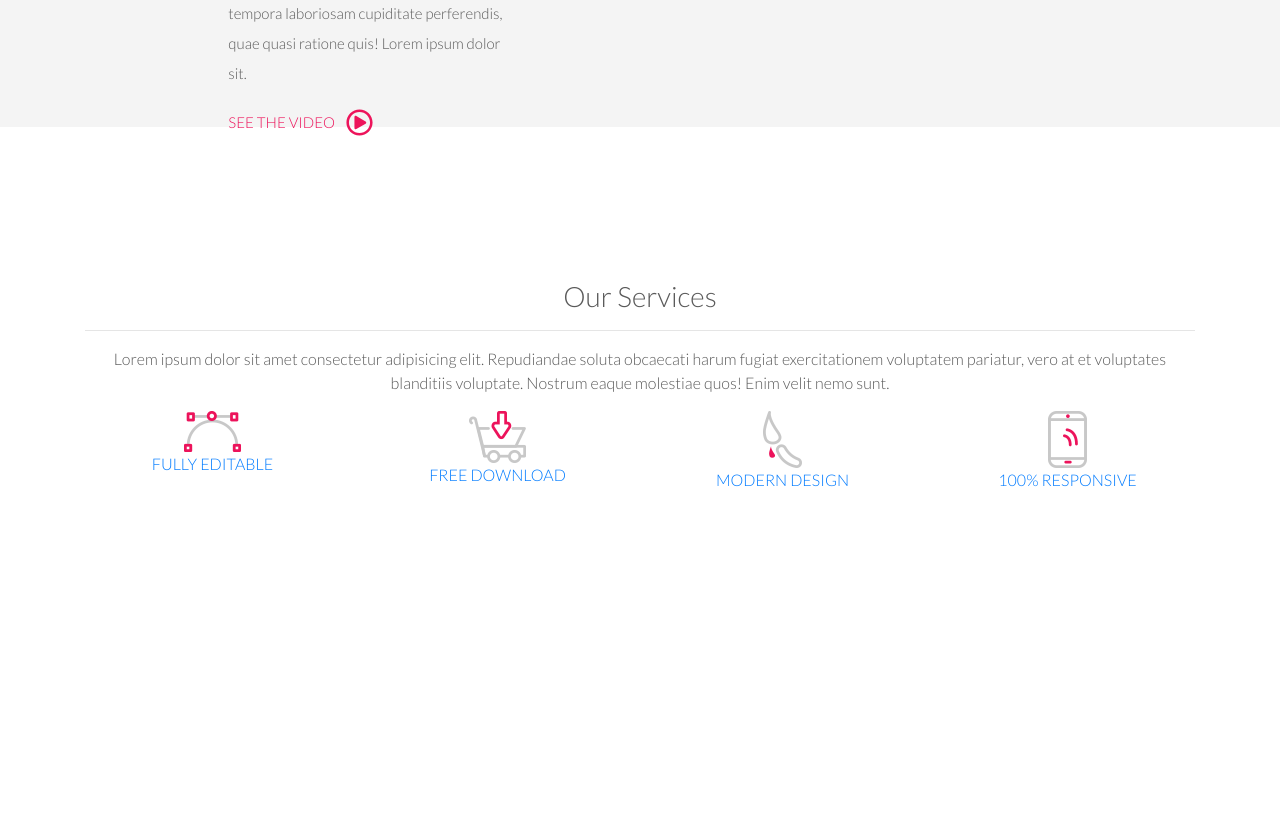
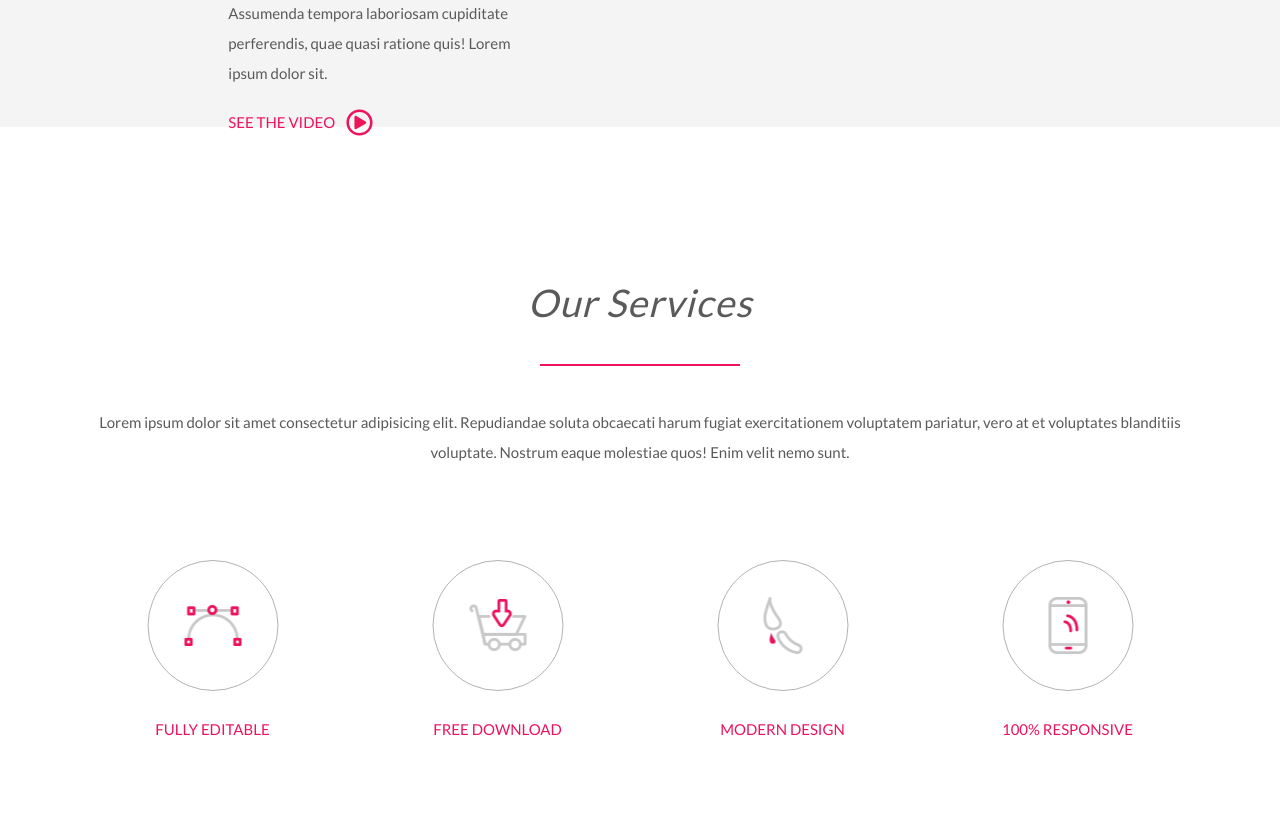
Before and after one commit to jaruto7/mache-template, a website: page index.html in a window 1280 px wide. Shown: the part 1320-2157 px from the top of the page. Drawn offline with nearby package versions, Linux system fonts and the light colour scheme.

Commit message:
Style our service section

```diff
--- a/index.html
+++ b/index.html
@@ -95,22 +95,20 @@
           <hr class="our-service__horizontal-rule">
           <p class="our-service__paragraph">Lorem ipsum dolor sit amet consectetur adipisicing elit. Repudiandae soluta obcaecati harum fugiat exercitationem voluptatem pariatur, vero at et voluptates blanditiis voluptate. Nostrum eaque molestiae quos! Enim velit nemo sunt.</p>
         </div>
-        <!-- <div class="row"> -->
           <div class="col-sm-4 col-md-3 col-lg-3">
-            <a class="our-service__link" href="#"><img class="our-service__image" src="images/edit_icon.png"><p class="our-service__paragraph our-service__paragraph--two">FULLY EDITABLE</p></a>
+            <a class="our-service__link" href="#"><div class="our-service__circle"><img class="our-service__image" src="images/edit_icon.png"></div><p class="our-service__paragraph">FULLY EDITABLE</p></a>
           </div>
           <div class="col-sm-4 col-md-3 col-lg-3">
-            <a class="our-service__link" href="#"><img class="our-service__image" src="images/download_icon.png"><p class="our-service__paragraph our-service__paragraph--three">FREE DOWNLOAD</p></a>
+            <a class="our-service__link" href="#"><div class="our-service__circle"><img class="our-service__image" src="images/download_icon.png"></div><p class="our-service__paragraph">FREE DOWNLOAD</p></a>
           </div>
           <div class="col-sm-4 col-md-3 col-lg-3">
-            <a class="our-service__link" href="#"><img class="our-service__image" src="images/design_icon.png"><p class="our-service__paragraph our-service__paragraph--four">MODERN DESIGN</p></a>
+            <a class="our-service__link" href="#"><div class="our-service__circle"><img class="our-service__image" src="images/design_icon.png"></div><p class="our-service__paragraph">MODERN DESIGN</p></a>
           </div>
           <div class="col-sm-12 col-md-3 col-lg-3">
-            <a class="our-service__link" href="#"><img class="our-service__image" src="images/responsive_icon.png"><p class="our-service__paragraph our-service__paragraph--five">100% RESPONSIVE</p></a>
+            <a class="our-service__link" href="#"><div class="our-service__circle"><img class="our-service__image" src="images/responsive_icon.png"></div><p class="our-service__paragraph">100% RESPONSIVE</p></a>
           </div>
         </div>
       </div>
-    <!-- </div> -->
   </div>
   <!-- End Our Services Section -->
 
--- a/sass/_navbar.scss
+++ b/sass/_navbar.scss
@@ -1,4 +1,4 @@
-@import url('https://fonts.googleapis.com/css?family=Lato:300,700,900&display=swap');
+@import url('https://fonts.googleapis.com/css?family=Lato:300,400,700,900&display=swap');
 
 body {
   overflow-x: hidden;
--- a/sass/_our-service-section.scss
+++ b/sass/_our-service-section.scss
@@ -1,7 +1,50 @@
 .our-service {
   height: 700px;
+  color: #5a5a5a;
 
   &__title {
     margin-top: 153px;
+    font-size: 38px;
+    letter-spacing: 1px;
+    font-style: italic;
+    margin-bottom: 38px;
+  }
+
+  &__horizontal-rule {
+    width: 200px;
+    border-top: 2px solid #ed145b;
+    margin-bottom: 41px;
+  }
+
+  &__paragraph {
+    font-size: 15px;
+    line-height: 30px;
+    margin-bottom: 93px;
+  }
+
+  &__link {
+    color: #ed145b;
+    font-weight: 400;
+    text-decoration: none !important;
+    font-weight: 400;
+
+    &:hover {
+      color: #ed145b;
+    }
+  }
+
+  &__circle {
+    position: relative;
+    top: 0;
+    left: 50%;
+    transform: translateX(-50%);
+    display: flex;
+    align-items: center;
+    justify-content: center;
+    width: 131px;
+    height: 131px;
+    border-radius: 50%;
+    border: 1px solid rgba(0,0,0,0.3);
+    margin-bottom: 23px;
   }
 }
```
Also changed, not shown: css/style.css.
